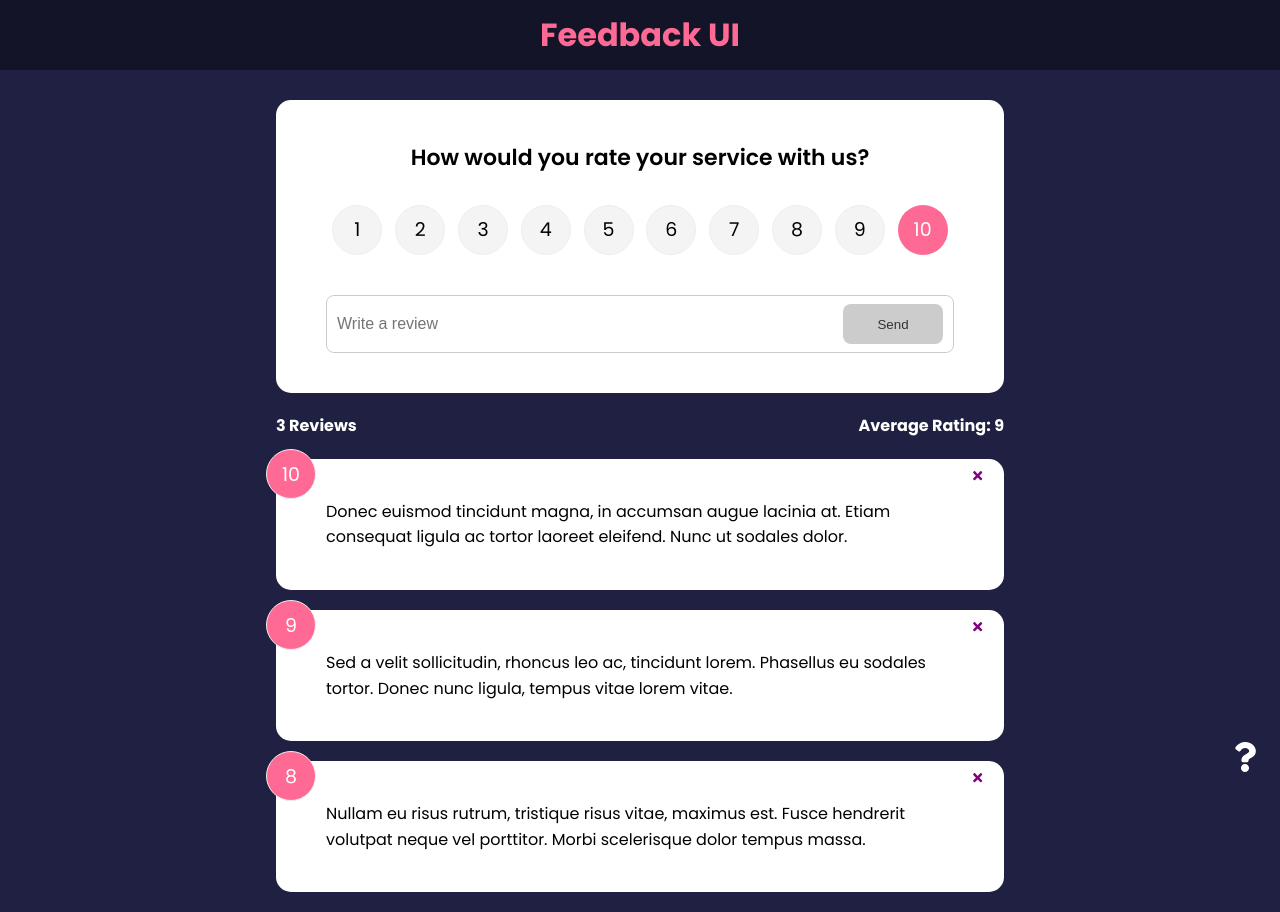
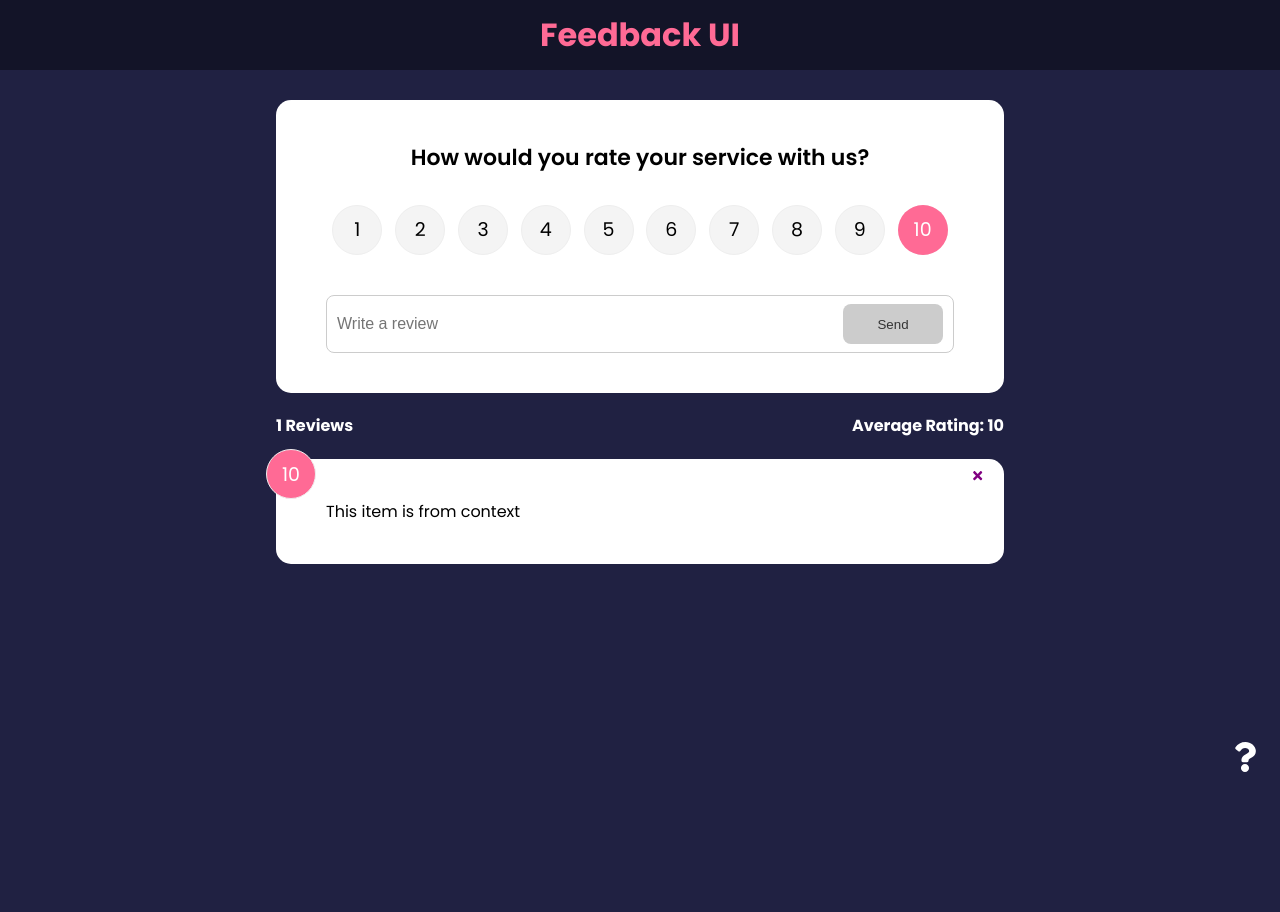
Before and after one commit to iamahless/Feedback-App, a React (Create React App) app: page / in a window 1280 px wide. After the commit the page ends 800 px from the top, so only its background shows below. Built offline with nearby package versions, Linux system fonts and the light colour scheme.

Commit message:
moved from props to context api

```diff
--- a/src/App.js
+++ b/src/App.js
@@ -8,6 +8,7 @@
 import FeedbackStats from "./components/FeedbackStats";
 import { v4 as uuidv4 } from "uuid";
 import AboutPage from "./pages/AboutPage";
+import { FeedbackProvider } from "./context/FeedbackContext";
 
 function App() {
   const [feedback, setFeedback] = useState(FeedbackData);
@@ -24,6 +25,7 @@
   };
 
   return (
+    <FeedbackProvider>
       <Router>
         <Header />
         <div className="container">
@@ -34,11 +36,8 @@
               element={
                 <>
                   <FeedbackForm handleAdd={addFeedback} />
-                <FeedbackStats feedback={feedback} />
-                <FeedbackList
-                  feedback={feedback}
-                  handleDelete={deleteFeedback}
-                />
+                  <FeedbackStats />
+                  <FeedbackList handleDelete={deleteFeedback} />
                 </>
               }
             ></Route>
@@ -49,6 +48,7 @@
           <AboutIconLink />
         </div>
       </Router>
+    </FeedbackProvider>
   );
 }
 
--- a/src/components/FeedbackList.jsx
+++ b/src/components/FeedbackList.jsx
@@ -1,8 +1,11 @@
 import FeedbackItem from "./FeedbackItem";
 import { motion, AnimatePresence } from "framer-motion";
-import PropTypes from "prop-types";
+import { useContext } from "react";
+import FeedbackContext from "../context/FeedbackContext";
 
-function FeedbackList({ feedback, handleDelete }) {
+function FeedbackList({ handleDelete }) {
+  const { feedback } = useContext(FeedbackContext);
+
   if (!feedback || feedback.length === 0) {
     return <p>No Feedback Yet</p>;
   }
@@ -37,14 +40,4 @@
   // );
 }
 
-FeedbackList.propTypes = {
-  feedback: PropTypes.arrayOf(
-    PropTypes.shape({
-      id: PropTypes.string.isRequired,
-      text: PropTypes.string.isRequired,
-      rating: PropTypes.number.isRequired,
-    })
-  ),
-};
-
 export default FeedbackList;
--- a/src/components/FeedbackStats.jsx
+++ b/src/components/FeedbackStats.jsx
@@ -1,6 +1,9 @@
-import PropTypes from "prop-types";
+import { useContext } from "react";
+import FeedbackContext from "../context/FeedbackContext";
 
-function FeedbackStats({ feedback }) {
+function FeedbackStats() {
+  const { feedback } = useContext(FeedbackContext);
+
   // Calculate rating average
   let average =
     feedback.reduce((acc, cur) => {
@@ -17,8 +20,4 @@
   );
 }
 
-FeedbackStats.propTypes = {
-  feedback: PropTypes.array.isRequired,
-};
-
 export default FeedbackStats;
--- /dev/null
+++ b/src/context/FeedbackContext.js
@@ -0,0 +1,17 @@
+import { createContext, useState } from "react";
+
+const FeedbackContext = createContext();
+
+export const FeedbackProvider = ({ children }) => {
+  const [feedback, setFeedback] = useState([
+    { id: "1", text: "This item is from context", rating: 10 },
+  ]);
+
+  return (
+    <FeedbackContext.Provider value={{ feedback }}>
+      {children}
+    </FeedbackContext.Provider>
+  );
+};
+
+export default FeedbackContext;
```
Lines whose indentation alone changed are shown as unchanged.
